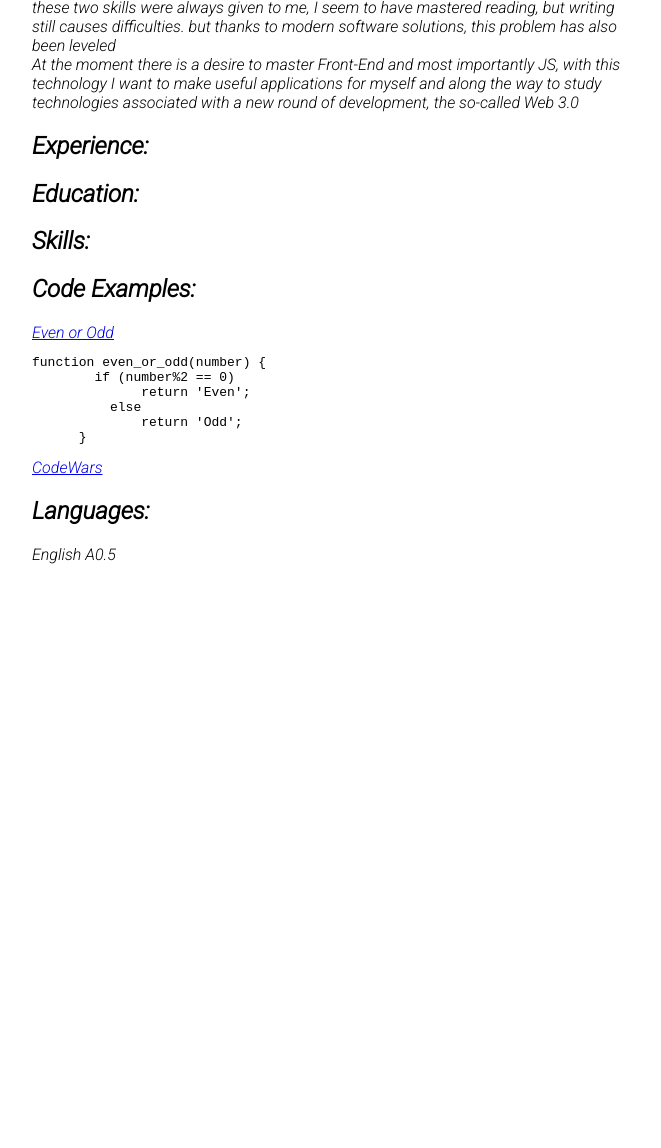
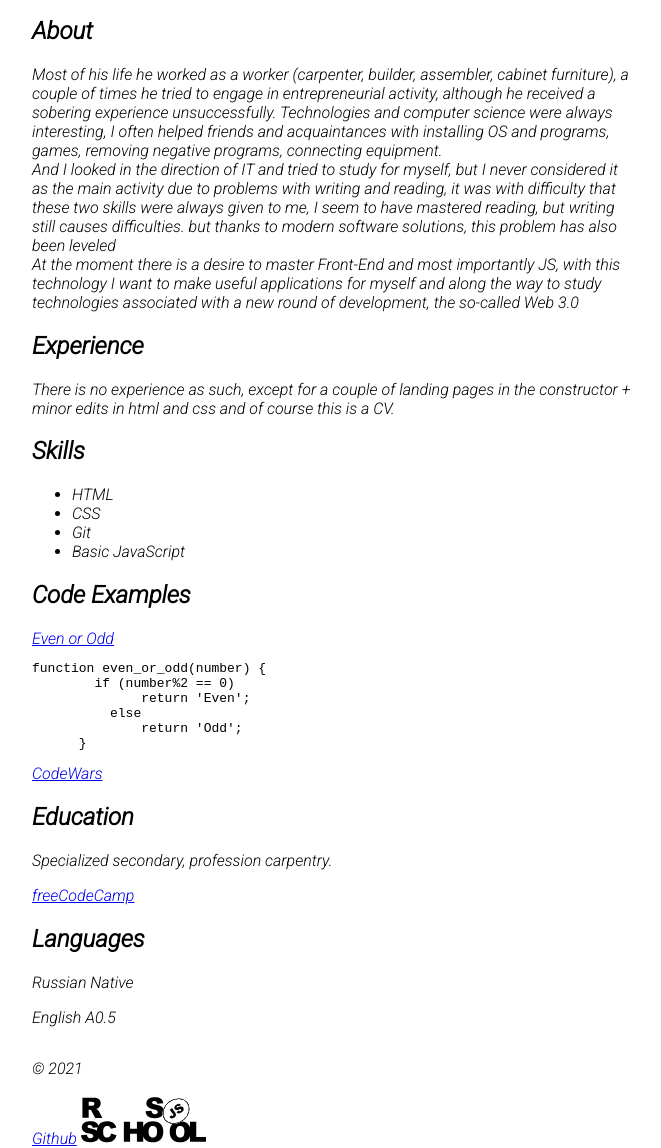
Before and after one commit to websummary/rsschool-cv, a plain HTML site: page index.html in a window 1280 px wide. Shown: the part 430-1578 px from the top of the page, without its empty margins (308-969 px from the left). Before the commit the page ends 1010 px from the top, so only its background shows below. Drawn offline with Linux system fonts and the light colour scheme.

Commit message:
feat: html

```diff
--- a/index.html
+++ b/index.html
@@ -17,17 +17,20 @@
 </head>
 <body>
   <header class="header">
-    <ul class="nav-list">
+      <ul class="nav-list">
       <li class="nav-item"><a href="#Contacts" class="nav-lin">Contacts</a></li>
       <li class="nav-item"><a href="#About" class="nav-lin">About</a></li>
       <li class="nav-item"><a href="#Experience" class="nav-lin">Experience</a></li>
-      <li class="nav-item"><a href="#Education" class="nav-lin">Education</a></li>
       <li class="nav-item"><a href="#Skills" class="nav-lin">Skills</a></li>
       <li class="nav-item"><a href="#Code" class="nav-lin">Code Examples</a></li>
+      <li class="nav-item"><a href="#Education" class="nav-lin">Education</a></li>
       <li class="nav-item"><a href="#Languages" class="nav-lin">Languages</a></li>
     </ul>
   </header>
   <main class="main">
+    <div class="cont-my-photo">
+      <img src="./assets/my-photo.jpeg" alt="My Photo">
+    </div>
     <div class="Contacts" id="Contacts">
       <h1>Contacts:</h1>
       <ul>
@@ -40,23 +43,26 @@
       </ul>
     </div>
     <div class="About" id="About">
-      <h2>About:</h2>
-      <p>Most of his life he worked as a worker (carpenter, builder, assembler, cabinet furniture), a couple of times he tried to engage in entrepreneurial activity, although he received a sobering experience unsuccessfully. Technologies and computer science were always interesting, I often helped friends and acquaintances with installing OS and programs, games, removing negative programs, connecting equipment.<br>And I looked in the direction of IT and tried to study for myself, but I never considered it as the main activity due to problems with writing and reading, it was with difficulty that these two skills were always given to me, I seem to have mastered reading, but writing still causes difficulties. but thanks to modern software solutions, this problem has also been leveled
+      <h2>About</h2>
+      <p>Most of his life he worked as a worker (carpenter, builder, assembler, cabinet furniture), a couple of times he tried to engage in entrepreneurial activity, although he received a sobering experience unsuccessfully. Technologies and computer science were always interesting, I often helped friends and acquaintances with installing OS and programs, games, removing negative programs, connecting equipment.
+      <br>And I looked in the direction of IT and tried to study for myself, but I never considered it as the main activity due to problems with writing and reading, it was with difficulty that these two skills were always given to me, I seem to have mastered reading, but writing still causes difficulties. but thanks to modern software solutions, this problem has also been leveled
       <br>At the moment there is a desire to master Front-End and most importantly JS, with this technology I want to make useful applications for myself and along the way to study technologies associated with a new round of development, the so-called Web 3.0</p>
     </div>
     <div class="Experience" id="Experience">
-      <h2>Experience:</h2>
-      <p></p>
-    </div>
-    <div class="Education" id="Education">
-      <h2>Education:</h2>
+      <h2>Experience</h2>
+      <p>There is no experience as such, except for a couple of landing pages in the constructor + minor edits in html and css and of course this is a CV.</p>
     </div>
     <div class="Skills" id="Skills">
-      <h2>Skills:</h2>
-      <p></p>
+      <h2>Skills</h2>
+      <p><ul>
+        <li>HTML</li>
+        <li>CSS</li>
+        <li>Git</li>
+        <li>Basic JavaScript</li>
+      </ul></p>
     </div>
     <div class="Code" id="Code">
-      <h2>Code Examples:</h2>
+      <h2>Code Examples</h2>
       <a href="https://www.codewars.com/kata/even-or-odd" target="_block">Even or Odd</a>
       <pre>function even_or_odd(number) {
         if (number%2 == 0)
@@ -66,13 +72,23 @@
       }</pre>
       <a href="https://www.codewars.com/users/websummary" target="_blank">CodeWars</a>
     </div>
+    <div class="Education" id="Education">
+      <h2>Education</h2>
+      <p>Specialized secondary, profession carpentry.</p>
+      <a href="https://www.freecodecamp.org/nikolayos" target="_blaock">freeCodeCamp</a>
+    </div>
     <div class="Languages" id="Languages">
-      <h2>Languages:</h2>
+      <h2>Languages</h2>
+      <p>Russian Native</p>
       <p>English A0.5</p>
     </div>
   </main>
   <footer class="footer">
-
+    <p>© 2021</p>
+    <a href="https://github.com/websummary" target="_blank">Github</a>
+    <a href="https://rs.school/js/" target="_block">
+      <img src="./assets/rs_school_js.svg" alt="RSSchool JS" width="125" height="50">
+    </a>
   </footer>
 </body>
 </html>
--- a/style.css
+++ b/style.css
@@ -16,3 +16,14 @@ body {
 
   align-items: center;
 }
+
+.cont-my-photo {
+  display: flex;
+  width: 200px;
+  height: 200px;
+}
+
+.contacts {
+  display: flex;
+
+}
```
Also changed, not shown: assets/rs_school_js.svg (added).
